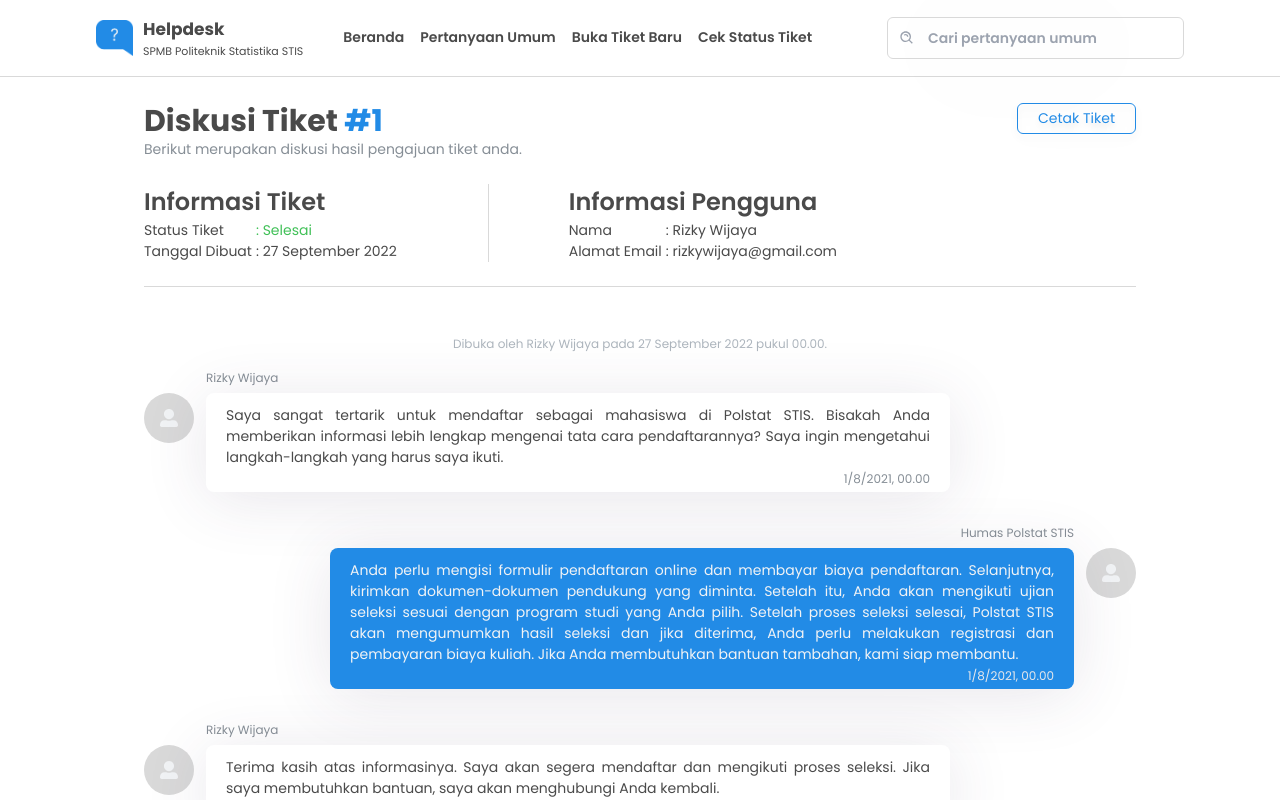
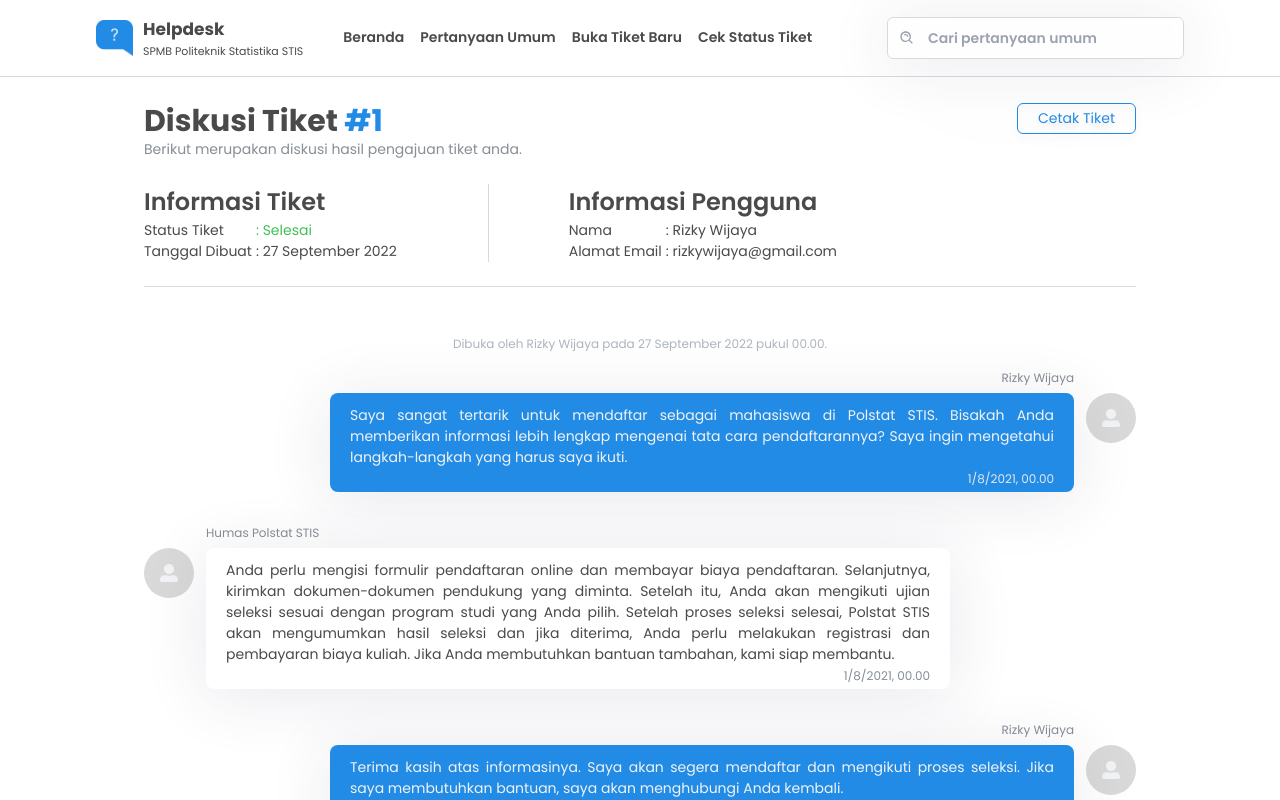
Before and after one commit to damarss/helpdesk, a Next.js app: page /check-ticket/1 in a window 1280 px wide. Shown: the top 800 px of the page. Built offline with nearby package versions, Linux system fonts and the light colour scheme.

Commit message:
revisi homepage dan tambah konfirmasi close create ticket

```diff
--- a/app/create-ticket/page.tsx
+++ b/app/create-ticket/page.tsx
@@ -1,37 +1,47 @@
-import React from 'react';
-import { CreateForm } from '@/components';
-import Link from 'next/link';
-import Image from 'next/image';
+"use client";
+import React, { useEffect } from "react";
+import { CreateForm } from "@/components";
+import Link from "next/link";
+import Image from "next/image";
 
 type Props = {};
 
 const CreateTicketPage = (props: Props) => {
+  useEffect(() => {
+    const handleBeforeUnload = (e: BeforeUnloadEvent) => {
+      e.preventDefault();
+      e.returnValue = "";
+    };
+    window.addEventListener('beforeunload', handleBeforeUnload);
+
+  }, []);
+
   return (
-    <main className='flex flex-col justify-center mx-7 md:mx-36'>
-      <div className='mt-8 md:mt-18 mb-6 md:w-2/3'>
-        <h1 className='text-3xl font-h1 mb-2'>Buka Tiket Baru</h1>
-        <p className='text-base text-grey-mid'>
+    <main className="flex flex-col justify-center mx-7 md:mx-36">
+      <div className="mt-8 md:mt-18 mb-6 md:w-2/3">
+        <h1 className="text-3xl font-h1 mb-2">Buka Tiket Baru</h1>
+        <p className="text-base text-grey-mid">
           Tidak menemukan jawaban atas pertanyaan anda di pertanyaan umum? Buat
           tiket sekarang dengan mengisi formulir berikut.
         </p>
       </div>
-      <div className='flex flex-col md:flex-row'>
+      <div className="flex flex-col md:flex-row">
         <CreateForm />
-        <div className='ms-auto p-4 md:pe-0 hidden xl:block'>
+        <div className="ms-auto p-4 md:pe-0 hidden xl:block">
           <Image
-            src='/assets/img/create-ticket-illustration.png'
-            alt='Create Ticket Illustration'
+            src="/assets/img/create-ticket-illustration.png"
+            alt="Create Ticket Illustration"
             width={400}
             height={400}
             priority
           />
         </div>
       </div>
-      <p className='text-grey-mid text-secondary mb-16 md:mb-24'>
-        Sudah pernah membuat tiket? Cek status tiket anda{' '}
+      <p className="text-grey-mid text-secondary mb-16 md:mb-24">
+        Sudah pernah membuat tiket? Cek status tiket anda{" "}
         <Link
-          className='text-dark font-semibold underline'
-          href='/check-ticket'
+          className="text-dark font-semibold underline"
+          href="/check-ticket"
         >
           di sini
         </Link>
--- a/app/globals.css
+++ b/app/globals.css
@@ -13,10 +13,12 @@
 
         @media screen and (min-width: 1024px) {
             width: 42px;
+            box-shadow: none;
         }
 
         @media screen and (min-width: 1210px) {
             width: 297px;
+            box-shadow: 0px 7px 64px rgba(65, 47, 87, 0.12);
         }
     }
 }
--- a/app/page.tsx
+++ b/app/page.tsx
@@ -1,18 +1,31 @@
-import Image from 'next/image'
-import React from 'react'
-import { Features, Hero, HomeFAQ, TicketFlow} from '@/components'
+"use client";
+import Image from "next/image";
+import React, { useEffect } from "react";
+import { Features, Hero, HomeFAQ, TicketFlow } from "@/components";
+import AOS from "aos";
+import "aos/dist/aos.css";
 
-type Props = {}
+type Props = {};
 
 const HomePage = (props: Props) => {
+  useEffect(() => {
+    AOS.init();
+  }, []);
+
   return (
     <main className="flex flex-col justify-center mx-7 md:mx-36">
       <Hero />
-      <TicketFlow id="ticket-flow"/>
-      <Features />
-      <HomeFAQ />
+      <div className="md:mt-24" data-aos="fade-up" data-aos-once="true">
+        <TicketFlow id="ticket-flow" />
+      </div>
+      <div className="md:mt-24" data-aos="fade-up" data-aos-once="true">
+        <Features />
+      </div>
+      <div className="md:mt-24" data-aos="fade-up" data-aos-once="true">
+        <HomeFAQ />
+      </div>
     </main>
-  )
-}
+  );
+};
 
-export default HomePage
+export default HomePage;
--- a/components/DiscussionCard.tsx
+++ b/components/DiscussionCard.tsx
@@ -18,25 +18,25 @@ const DiscussionCard = (props: Props) => {
       </div>
       <div
         className={`flex flex-col relative w-full ${
-          creator === name ? "" : "-order-1 items-end"
+          creator !== name ? "" : "-order-1 items-end"
         }`}
       >
         <p className="absolute -top-6 text-secondary text-grey-mid">{name}</p>
         <div
           className={`relative flex pb-6 ${
-            creator === name ? "bg-white" : "bg-biru"
+            creator !== name ? "bg-white" : "bg-biru"
           } shadow-shadow-1 px-5 py-3 rounded-lg md:w-4/5`}
         >
           <p
             className={`${
-              creator === name ? "text-dark" : "text-grey-base"
+              creator !== name ? "text-dark" : "text-grey-base"
             } text-base text-justify`}
           >
             {message}
           </p>
           <span
             className={`absolute right-0 bottom-1 px-5 text-secondary ${
-              creator === name ? "text-grey-mid" : "text-gray-200"
+              creator !== name ? "text-grey-mid" : "text-gray-200"
             }`}
           >
             {new Date(createdAt).toLocaleDateString("id", {
--- a/components/Hero.tsx
+++ b/components/Hero.tsx
@@ -13,7 +13,7 @@ const Hero = () => {
         height={492}
         priority
       />
-      <div className="flex flex-col">
+      <div className="flex flex-col" data-aos="fade-up" data-aos-once="true">
         <h1 className="uppercase text-3xl font-h1 text-center mb-5 md:mb-10">
           HELPDESK POLITEKNIK STATISTIKA STIS
         </h1>
--- a/components/HomeFAQ.tsx
+++ b/components/HomeFAQ.tsx
@@ -64,7 +64,7 @@ const HomeFAQ = () => {
           </div>
         ))}
       </div>
-      <Link href="/faq" className="mx-auto flex w-fit bg-grey-light text-lg font-semibold px-10 py-2 rounded-lg hover:bg-grey-mid">
+      <Link href="/faq" className="mx-auto flex w-fit hover:bg-biru hover:text-grey-base drop-shadow-lg border-[1px] border-biru text-biru text-active font-active rounded-md p-3 md:px-5 md:py-1">
         Lainnya
       </Link>
     </div>
--- a/package.json
+++ b/package.json
@@ -14,6 +14,7 @@
     "@supabase/supabase-js": "^2.25.0",
     "@types/node": "20.2.5",
     "@types/react-dom": "18.2.4",
+    "aos": "^2.3.4",
     "autoprefixer": "10.4.14",
     "eslint": "8.42.0",
     "eslint-config-next": "13.4.4",
@@ -32,6 +33,7 @@
     "typescript": "5.1.3"
   },
   "devDependencies": {
+    "@types/aos": "^3.0.4",
     "@types/react": "^18.2.8"
   }
 }
```
Also changed, not shown: 1 other file (tests, documents, lock files or other folders).
